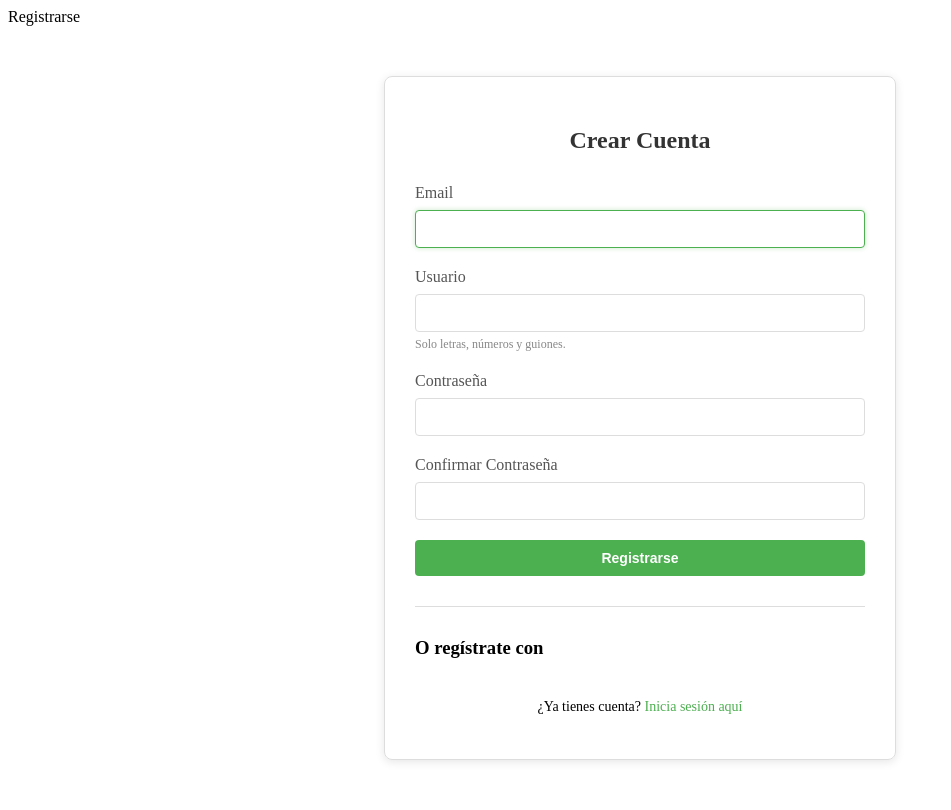
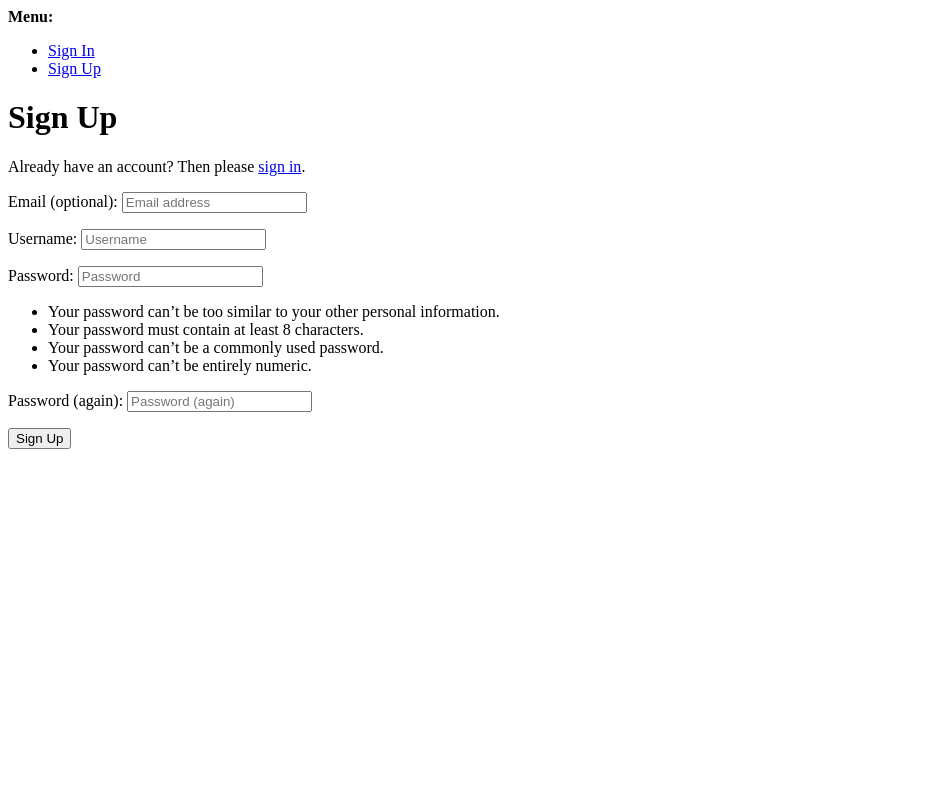
Before and after one commit to CRICAPOGA/Por-amor-al-arte-V2, a Django app: page /accounts/signup/ in a window 1280 px wide. Shown: the whole page, without its empty margins (0-951 px from the left). After the commit the page ends 449 px from the top, so only its background shows below. Run offline with Django 5.2, Linux system fonts and the light colour scheme; some libraries are stand-ins or nearby versions.

Commit message:
add - Agregar plantillas de inicio de sesión, registro, restablecimiento de contraseña y autenticación social

```diff
--- /dev/null
+++ b/Por_amor_al_Arte_V2/Por_amor_al_Arte_V2/templates/account/base_entrance.html
@@ -0,0 +1,86 @@
+{% load i18n %}
+<!DOCTYPE html>
+<html>
+    <head>
+        <meta http-equiv="X-UA-Compatible" content="IE=edge">
+        <meta name="viewport" content="width=device-width, initial-scale=1.0">
+        <title>
+            {% block head_title %}
+            {% endblock head_title %}
+        </title>
+        {% block extra_head %}
+        {% endblock extra_head %}
+    </head>
+    <body>
+        {% block body %}
+            {% if messages %}
+                <div>
+                    <strong>{% trans "Messages:" %}</strong>
+                    <ul>
+                        {% for message in messages %}<li>{{ message }}</li>{% endfor %}
+                    </ul>
+                </div>
+            {% endif %}
+            <div>
+                <strong>{% trans "Menu:" %}</strong>
+                <ul>
+                    {% if user.is_authenticated %}
+                        {% url 'account_email' as email_url_ %}
+                        {% if email_url_ %}
+                            <li>
+                                <a href="{{ email_url_ }}">{% trans "Change Email" %}</a>
+                            </li>
+                        {% endif %}
+                        {% url 'account_change_password' as change_password_url_ %}
+                        {% if change_password_url_ %}
+                            <li>
+                                <a href="{{ change_password_url_ }}">{% trans "Change Password" %}</a>
+                            </li>
+                        {% endif %}
+                        {% url 'socialaccount_connections' as connections_url_ %}
+                        {% if connections_url_ %}
+                            <li>
+                                <a href="{{ connections_url_ }}">{% trans "Account Connections" %}</a>
+                            </li>
+                        {% endif %}
+                        {% url 'mfa_index' as mfa_url_ %}
+                        {% if mfa_url_ %}
+                            <li>
+                                <a href="{{ mfa_url_ }}">{% trans "Two-Factor Authentication" %}</a>
+                            </li>
+                        {% endif %}
+                        {% url 'usersessions_list' as usersessions_list_url_ %}
+                        {% if usersessions_list_url_ %}
+                            <li>
+                                <a href="{{ usersessions_list_url_ }}">{% trans "Sessions" %}</a>
+                            </li>
+                        {% endif %}
+                        {% url 'account_logout' as logout_url_ %}
+                        {% if logout_url_ %}
+                            <li>
+                                <a href="{{ logout_url_ }}">{% trans "Sign Out" %}</a>
+                            </li>
+                        {% endif %}
+                    {% else %}
+                        {% url 'account_login' as login_url_ %}
+                        {% if login_url_ %}
+                            <li>
+                                <a href="{{ login_url_ }}">{% trans "Sign In" %}</a>
+                            </li>
+                        {% endif %}
+                        {% url 'account_signup' as signup_url_ %}
+                        {% if signup_url_ %}
+                            <li>
+                                <a href="{{ signup_url_ }}">{% trans "Sign Up" %}</a>
+                            </li>
+                        {% endif %}
+                    {% endif %}
+                </ul>
+            </div>
+            {% block content %}
+            {% endblock content %}
+        {% endblock body %}
+        {% block extra_body %}
+        {% endblock extra_body %}
+    </body>
+</html>
--- a/Por_amor_al_Arte_V2/Por_amor_al_Arte_V2/templates/account/signup.html
+++ b/Por_amor_al_Arte_V2/Por_amor_al_Arte_V2/templates/account/signup.html
@@ -1,190 +1,45 @@
-{% load i18n %}
-{% load account socialaccount %}
-
-{% block title %}{% trans "Registrarse" %}{% endblock %}
-
+{% extends "account/base_entrance.html" %}
+{% load allauth i18n %}
+{% block head_title %}
+    {% trans "Signup" %}
+{% endblock head_title %}
 {% block content %}
-<div class="signup-container">
-    <h2>{% trans "Crear Cuenta" %}</h2>
-
-    <form method="post" class="signup-form">
-        {% csrf_token %}
-
-        <div class="form-group">
-            <label for="id_email">{% trans "Email" %}</label>
-            <input type="email" name="email" id="id_email" required autofocus class="form-control">
-            {% if form.email.errors %}
-                <div class="error-message">{{ form.email.errors }}</div>
-            {% endif %}
-        </div>
-
-        <div class="form-group">
-            <label for="id_username">{% trans "Usuario" %}</label>
-            <input type="text" name="username" id="id_username" required class="form-control">
-            <small>{% trans "Solo letras, números y guiones." %}</small>
-            {% if form.username.errors %}
-                <div class="error-message">{{ form.username.errors }}</div>
-            {% endif %}
-        </div>
-
-        <div class="form-group">
-            <label for="id_password1">{% trans "Contraseña" %}</label>
-            <input type="password" name="password1" id="id_password1" required class="form-control">
-            {% if form.password1.errors %}
-                <div class="error-message">{{ form.password1.errors }}</div>
-            {% endif %}
-        </div>
-
-        <div class="form-group">
-            <label for="id_password2">{% trans "Confirmar Contraseña" %}</label>
-            <input type="password" name="password2" id="id_password2" required class="form-control">
-            {% if form.password2.errors %}
-                <div class="error-message">{{ form.password2.errors }}</div>
-            {% endif %}
-        </div>
-
-        {% if redirect_field_value %}
-        <input type="hidden" name="{{ redirect_field_name }}" value="{{ redirect_field_value }}" />
-        {% endif %}
-
-        <button type="submit" class="btn btn-primary">{% trans "Registrarse" %}</button>
-    </form>
-
-    <hr>
-
-    <h3>{% trans "O regístrate con" %}</h3>
-    <div class="social-signup">
-        {% if providers.google %}
-            <a href="{% provider_login_url 'google' %}" class="btn btn-google">
-                <img src="https://www.gstatic.com/images/branding/product/1x/googleg_16dp.png" alt="Google">
-                {% trans "Google" %}
-            </a>
-        {% endif %}
-    </div>
-
-    <p class="login-link">
-        {% trans "¿Ya tienes cuenta?" %}
-        <a href="{% url 'account_login' %}">{% trans "Inicia sesión aquí" %}</a>
-    </p>
-</div>
-
-<style>
-    .signup-container {
-        max-width: 450px;
-        margin: 50px auto;
-        padding: 30px;
-        border: 1px solid #ddd;
-        border-radius: 8px;
-        box-shadow: 0 2px 10px rgba(0,0,0,0.1);
-    }
-
-    .signup-container h2 {
-        text-align: center;
-        margin-bottom: 30px;
-        color: #333;
-    }
-
-    .form-group {
-        margin-bottom: 20px;
-    }
-
-    .form-group label {
-        display: block;
-        margin-bottom: 8px;
-        font-weight: 500;
-        color: #555;
-    }
-
-    .form-group small {
-        display: block;
-        margin-top: 5px;
-        font-size: 12px;
-        color: #888;
-    }
-
-    .form-control {
-        width: 100%;
-        padding: 10px;
-        border: 1px solid #ddd;
-        border-radius: 4px;
-        font-size: 14px;
-        box-sizing: border-box;
-    }
-
-    .form-control:focus {
-        outline: none;
-        border-color: #4CAF50;
-        box-shadow: 0 0 5px rgba(76, 175, 80, 0.3);
-    }
-
-    .error-message {
-        color: #d32f2f;
-        font-size: 12px;
-        margin-top: 5px;
-    }
-
-    .btn {
-        padding: 10px 20px;
-        border: none;
-        border-radius: 4px;
-        cursor: pointer;
-        font-size: 14px;
-        text-decoration: none;
-        display: inline-block;
-        text-align: center;
-    }
-
-    .btn-primary {
-        width: 100%;
-        background-color: #4CAF50;
-        color: white;
-        font-weight: bold;
-    }
-
-    .btn-primary:hover {
-        background-color: #45a049;
-    }
-
-    .social-signup {
-        display: flex;
-        gap: 10px;
-        justify-content: center;
-        margin: 20px 0;
-    }
-
-    .btn-google {
-        background-color: #fff;
-        color: #333;
-        border: 1px solid #ddd;
-        padding: 10px 15px;
-        display: flex;
-        align-items: center;
-        gap: 8px;
-    }
-
-    .btn-google:hover {
-        background-color: #f0f0f0;
-    }
-
-    hr {
-        margin: 30px 0;
-        border: none;
-        border-top: 1px solid #ddd;
-    }
-
-    .login-link {
-        text-align: center;
-        margin-top: 15px;
-        font-size: 14px;
-    }
-
-    .login-link a {
-        color: #4CAF50;
-        text-decoration: none;
-    }
-
-    .login-link a:hover {
-        text-decoration: underline;
-    }
-</style>
-{% endblock %}
+    {% element h1 %}
+        {% trans "Sign Up" %}
+    {% endelement %}
+    {% setvar link %}
+        <a href="{{ login_url }}">
+        {% endsetvar %}
+        {% setvar end_link %}
+        </a>
+    {% endsetvar %}
+    {% element p %}
+        {% blocktranslate %}Already have an account? Then please {{ link }}sign in{{ end_link }}.{% endblocktranslate %}
+    {% endelement %}
+    {% if not SOCIALACCOUNT_ONLY %}
+        {% url 'account_signup' as action_url %}
+        {% element form form=form method="post" action=action_url tags="entrance,signup" %}
+            {% slot body %}
+                {% csrf_token %}
+                {% element fields form=form unlabeled=True %}
+                {% endelement %}
+                {{ redirect_field }}
+            {% endslot %}
+            {% slot actions %}
+                {% element button tags="prominent,signup" type="submit" %}
+                    {% trans "Sign Up" %}
+                {% endelement %}
+            {% endslot %}
+        {% endelement %}
+    {% endif %}
+    {% if PASSKEY_SIGNUP_ENABLED %}
+        {% element hr %}
+        {% endelement %}
+        {% element button href=signup_by_passkey_url tags="prominent,signup,outline,primary" %}
+            {% trans "Sign up using a passkey" %}
+        {% endelement %}
+    {% endif %}
+    {% if SOCIALACCOUNT_ENABLED %}
+        {% include "socialaccount/snippets/login.html" with page_layout="entrance" %}
+    {% endif %}
+{% endblock content %}
```
Also changed, not shown: Por_amor_al_Arte_V2/Por_amor_al_Arte_V2/templates/account/login.html (+57 -164 lines), Por_amor_al_Arte_V2/Por_amor_al_Arte_V2/templates/account/password_reset.html (added, +33 -0 lines), Por_amor_al_Arte_V2/Por_amor_al_Arte_V2/templates/socialaccount/login.html (added, +32 -0 lines).
